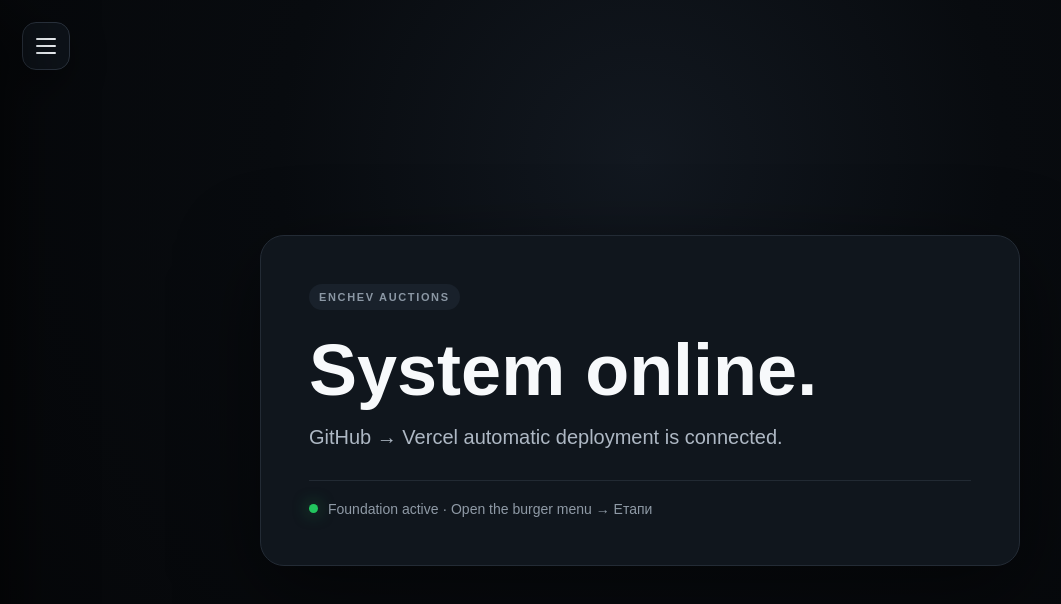
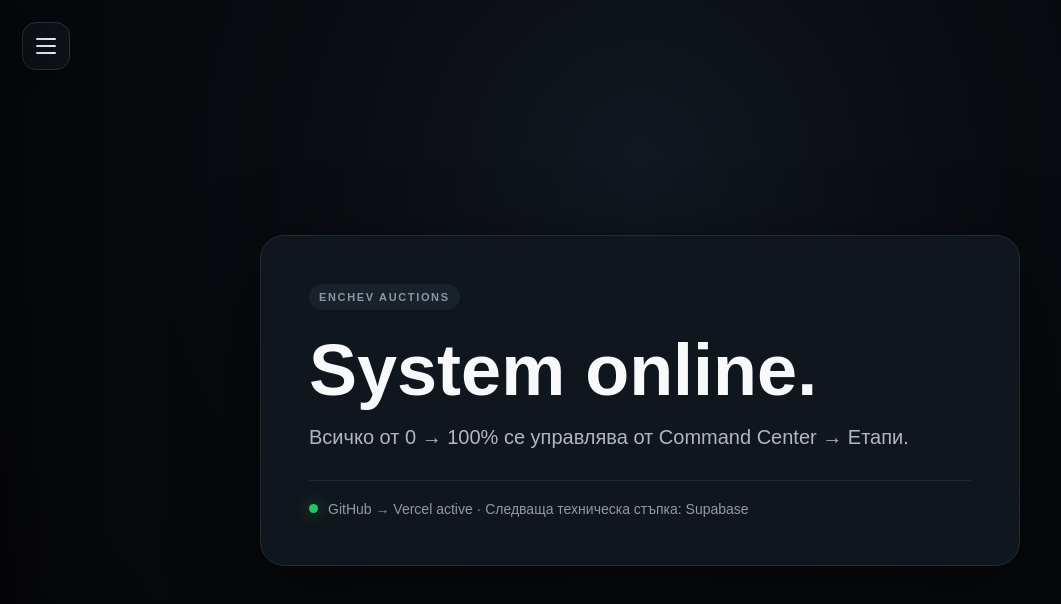
Before and after one commit to SoulFlameAdmin/enchev-auctions, a Next.js app: page / in a window 1280 px wide. Shown: the top 604 px of the page, without its empty margins (0-1061 px from the left). Built offline with nearby package versions, Linux system fonts and the light colour scheme.

Commit message:
feat: make master control center the project source of truth

```diff
--- a/app/page.tsx
+++ b/app/page.tsx
@@ -1,16 +1,16 @@
-import StageTracker from "./components/StageTracker";
+import MasterControlCenter from "./components/MasterControlCenter";
 
 export default function Home() {
   return (
     <main className="page">
-      <StageTracker />
+      <MasterControlCenter />
       <section className="card">
         <div className="badge">ENCHEV AUCTIONS</div>
         <h1>System online.</h1>
-        <p>GitHub → Vercel automatic deployment is connected.</p>
+        <p>Всичко от 0 → 100% се управлява от Command Center → Етапи.</p>
         <div className="homeStatus">
           <span className="homeStatusDot" />
-          <span>Foundation active · Open the burger menu → Етапи</span>
+          <span>GitHub → Vercel active · Следваща техническа стъпка: Supabase</span>
         </div>
       </section>
     </main>
```
